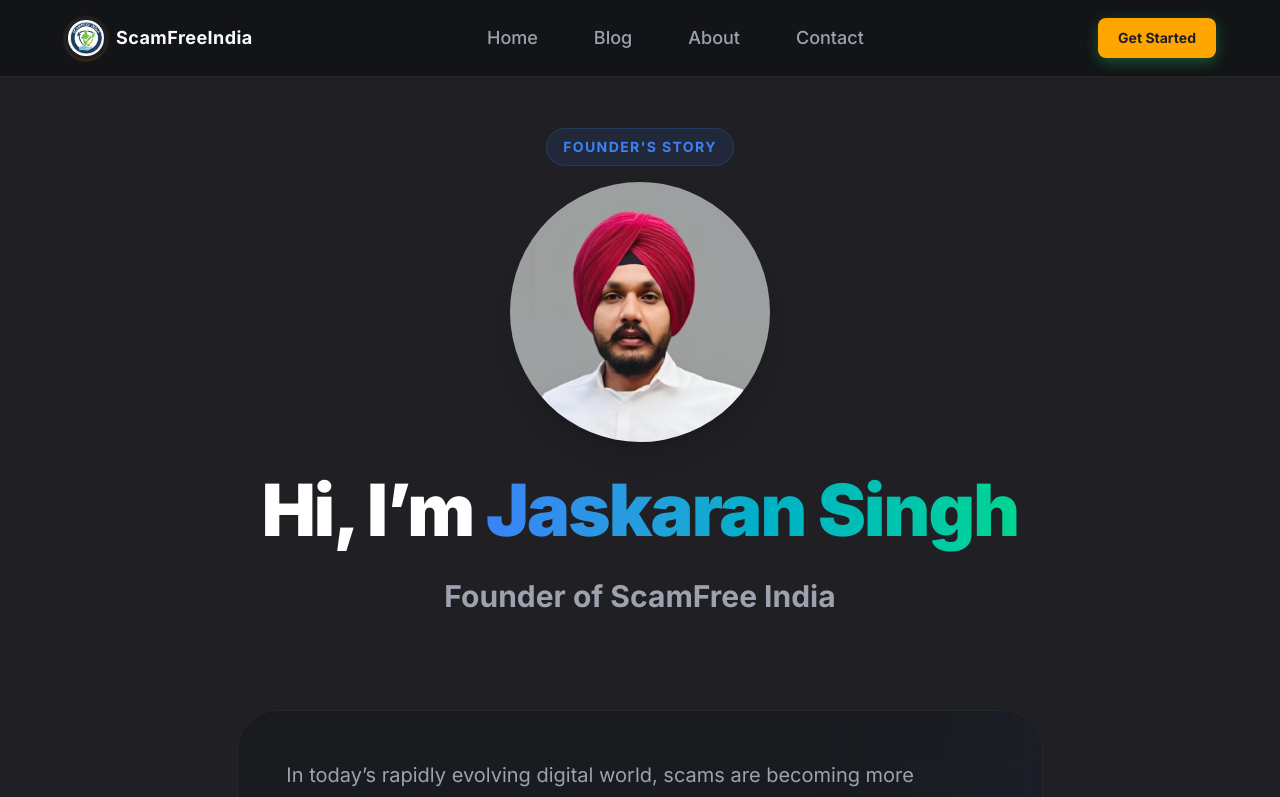
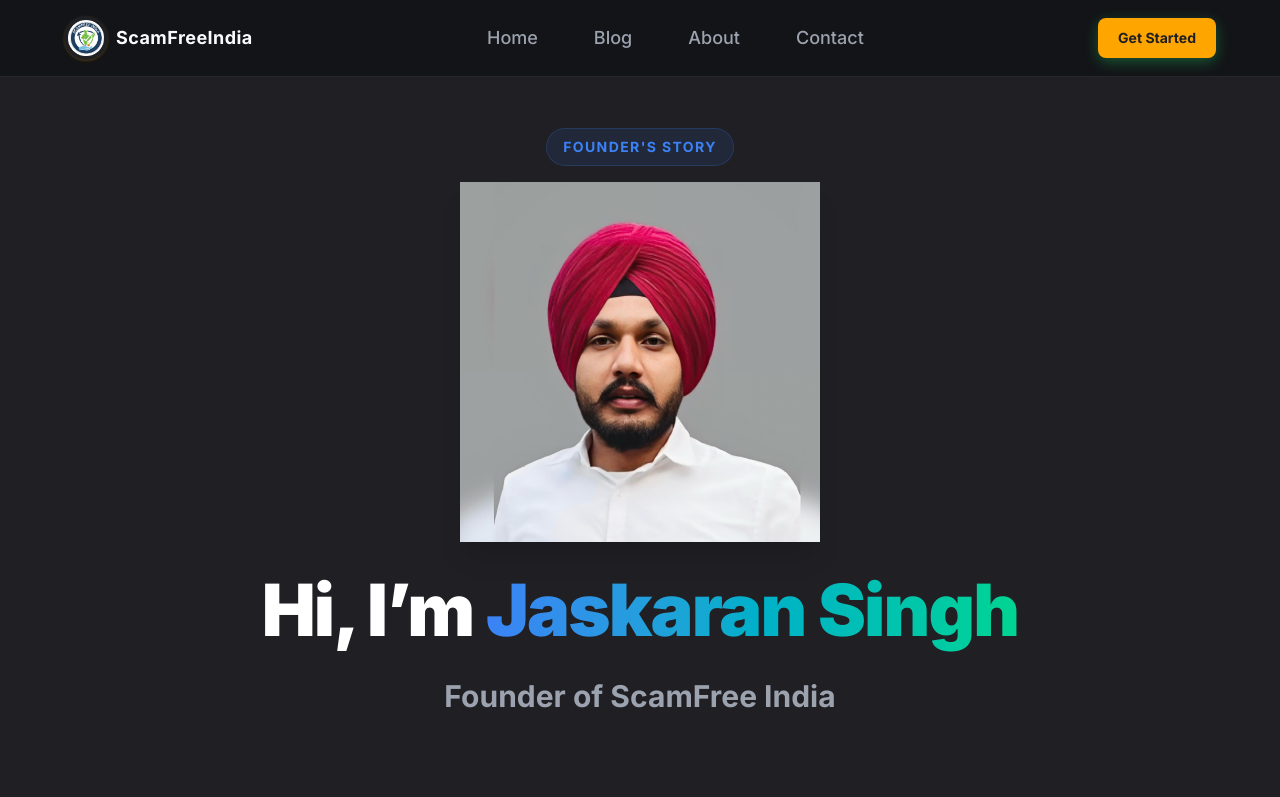
Before and after one commit to scamfreeindia-sfi/scamfreeindia, a Next.js app: page /about in a window 1280 px wide. Shown: the top 797 px of the page. Built offline with nearby package versions, Linux system fonts and the light colour scheme.

Commit message:
feat: add ScamType component and about page to display fraud awareness information

```diff
--- a/app/about/page.tsx
+++ b/app/about/page.tsx
@@ -26,9 +26,9 @@
                                 <Image
                                     src="/jaskaran.jpeg"
                                     alt="Jaskaran Singh"
-                                    width={260}
-                                    height={260}
-                                    className="rounded-full shadow-xl object-cover"
+                                    width={360}
+                                    height={360}
+                                    className="shadow-xl object-cover"
                                 />
                             </div>
                             <h1 className="text-5xl md:text-7xl font-black tracking-tight leading-none text-white">
--- a/app/components/ScamType.tsx
+++ b/app/components/ScamType.tsx
@@ -1,13 +1,15 @@
+import Link from 'next/link';
+
 export default function FraudSection() {
     const scamsList = [
-        { title: "Digital Arrest Fraud", icon: "shield", description: "Fake 'police' or officers claiming you are 'digitally arrested' and must pay fines immediately." },
-        { title: "Investment & Crypto", icon: "trending-up", description: "Promises of impossibly high returns on fake trading platforms or bogus crypto investments." },
-        { title: "Job / Employment", icon: "briefcase", description: "Fraudsters offer fake high-paying opportunities, demanding upfront 'training' fees." },
-        { title: "Task / Like & Earn", icon: "thumbs-up", description: "Victims are paid initially for liking videos, then asked to 'invest' for premium assignments." },
-        { title: "Courier / Customs", icon: "package", description: "Fake calls from 'FedEx' or 'Customs' claiming illegal parcels are intercepted in your name." },
-        { title: "Loan App Harassment", icon: "credit-card", description: "Unregistered apps provide small loans, then access contacts to morph photos and extort money." },
-        { title: "Fake IPO Scam", icon: "trending-up", description: "Fake IPO websites or send fraudulent documents to lure investors with the promise of high returns." },
-        { title: "Ponzi Scam", icon: "shield", description: "Scammers promise high returns, use new investors’ money to pay earlier ones, and keep the rest." }
+        { title: "Digital Arrest Fraud", icon: "shield", description: "Fake 'police' or officers claiming you are 'digitally arrested' and must pay fines immediately.", href: "/blog/digital-arrest-scam-in-india" },
+        { title: "Investment & Crypto", icon: "trending-up", description: "Promises of impossibly high returns on fake trading platforms or bogus crypto investments.", href: "/blog/crypto-scam-awareness-in-india" },
+        { title: "Job / Employment", icon: "briefcase", description: "Fraudsters offer fake high-paying opportunities, demanding upfront 'training' fees.", href: "/blog/job-employment-work-from-home-scam-in-india" },
+        { title: "Task / Like & Earn", icon: "thumbs-up", description: "Victims are paid initially for liking videos, then asked to 'invest' for premium assignments.", href: "/blog/job-employment-work-from-home-scam-in-india" },
+        { title: "Courier / Customs", icon: "package", description: "Fake calls from 'FedEx' or 'Customs' claiming illegal parcels are intercepted in your name.", href: "/blog/courier-customs-scam-in-india" },
+        { title: "Loan App Harassment", icon: "credit-card", description: "Unregistered apps provide small loans, then access contacts to morph photos and extort money.", href: "/blog/fake-loan-scam-in-india" },
+        { title: "Fake IPO Scam", icon: "trending-up", description: "Fake IPO websites or send fraudulent documents to lure investors with the promise of high returns.", href: "/blog/fake-ipo-scam-in-india" },
+        { title: "Ponzi Scam", icon: "shield", description: "Scammers promise high returns, use new investors’ money to pay earlier ones, and keep the rest.", href: "/blog/ponzi-scam-in-india" }
     ];
 
     const getIcon = (name: string) => {
@@ -25,7 +27,7 @@
     const ScamCard = ({ scam }: { scam: any }) => {
         if (!scam) return null;
         return (
-            <div className="w-[300px] sm:w-[350px] shrink-0 bg-brand-card rounded-2xl border border-brand-border p-5 flex items-start gap-4 hover:border-brand-blue/40 transition-all hover:-translate-y-1 hover:shadow-lg hover:shadow-brand-blue/10 bg-opacity-95 backdrop-blur-sm group relative z-10 mx-4 lg:mx-0">
+            <Link href={scam.href} className="w-[300px] sm:w-[350px] shrink-0 bg-brand-card rounded-2xl border border-brand-border p-5 flex items-start gap-4 hover:border-brand-blue/40 transition-all hover:-translate-y-1 hover:shadow-lg hover:shadow-brand-blue/10 bg-opacity-95 backdrop-blur-sm group relative z-10 mx-4 lg:mx-0">
                 <div className="w-12 h-12 rounded-xl bg-brand-section flex items-center justify-center text-brand-red border border-brand-border group-hover:bg-brand-blue/10 group-hover:text-brand-blue group-hover:border-brand-blue/30 transition-colors shrink-0">
                     {getIcon(scam.icon)}
                 </div>
@@ -33,7 +35,7 @@
                     <h3 className="font-bold text-[17px] text-white leading-tight">{scam.title}</h3>
                     <p className="text-brand-secondary text-[13px] leading-relaxed">{scam.description}</p>
                 </div>
-            </div>
+            </Link>
         );
     };
 
```
